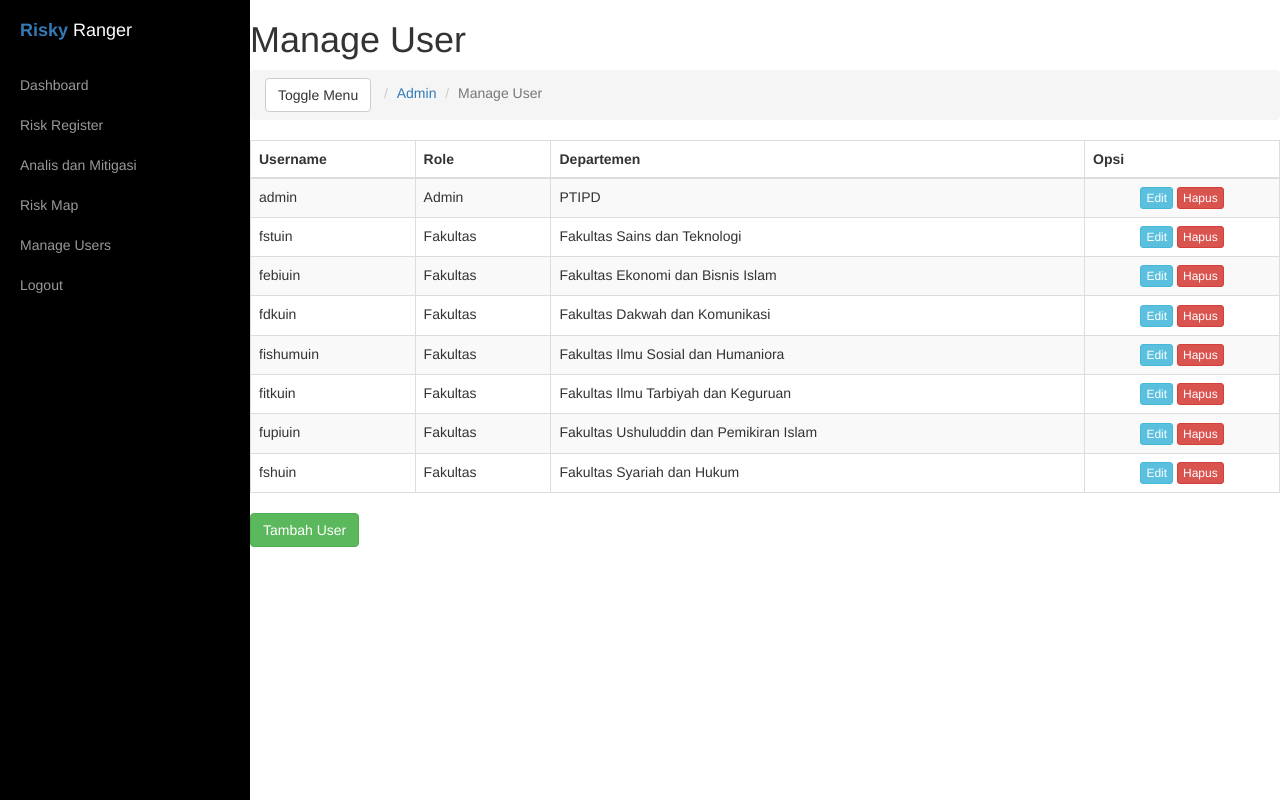
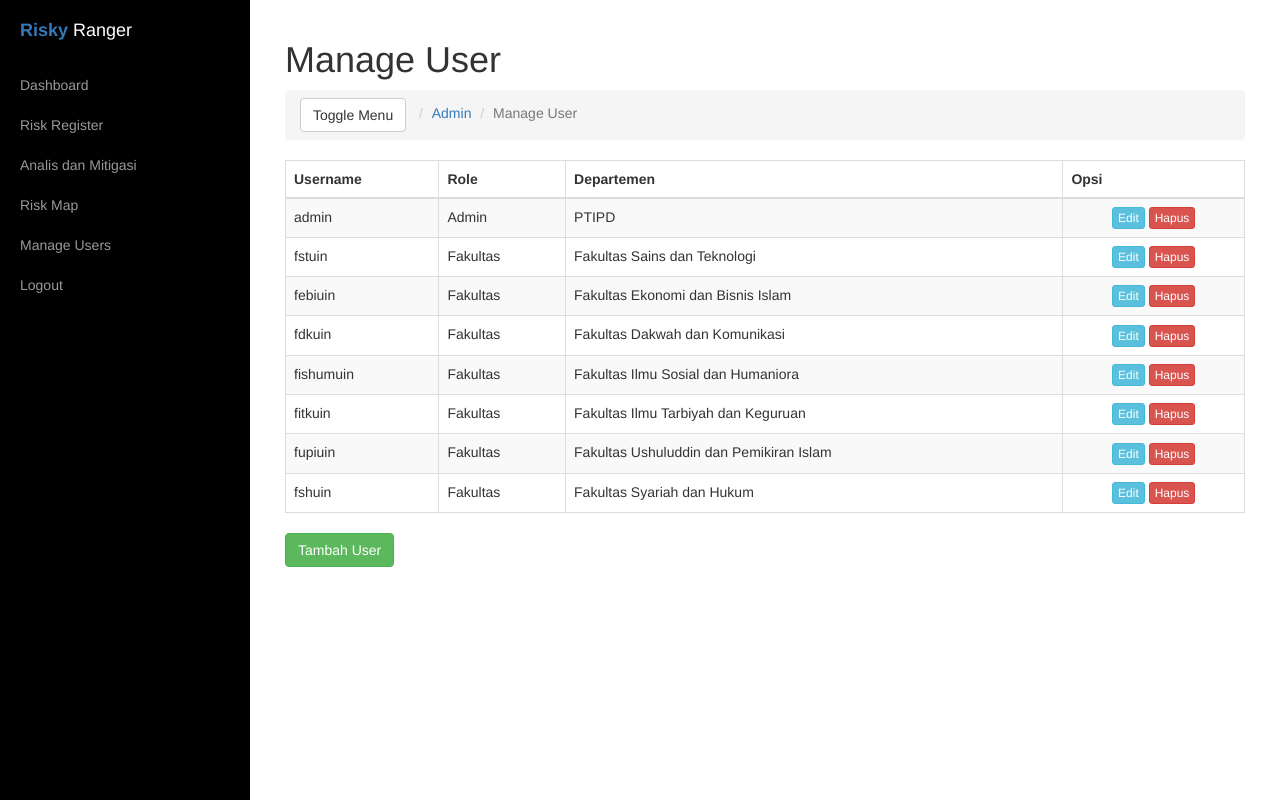
Before and after one commit to rafiradinka/riskyranger, a PHP site: page /UAS-BBP/views/manageUser.php in a window 1280 px wide. Run offline with PHP 8.4, Linux system fonts and the light colour scheme; a user stored in the database is signed in; data comes from the database, SQL or seed files in the repository; some libraries are stand-ins or nearby versions.

Commit message:
merapikan kode

```diff
--- a/views/manageUser.php
+++ b/views/manageUser.php
@@ -10,6 +10,8 @@ $user = new ManUser($mysqli);
 cek_level('Admin');
 
 ?>
+    <div id="page-content-wrapper">
+      <div class="container-fluid">
         <div class="row">
             <div class="col-lg-12">
               <h1>Manage User</h1>
@@ -20,9 +22,8 @@ cek_level('Admin');
                     <li class="active">Manage User</li>
                 </ol>
             </div>
-  </div><!-- /.row -->
+        </div>
 
-  <!-- tabel utama -->
         <div class="row">
           <div class="col-lg-12">
               <div class="table-responsive">
@@ -203,6 +204,7 @@ cek_level('Admin');
 
           </div>
         </div>
-
+      </div>
+    </div>
 
 <?php include("../template/_footer.php");?>
```
Lines whose indentation alone changed are shown as unchanged.
